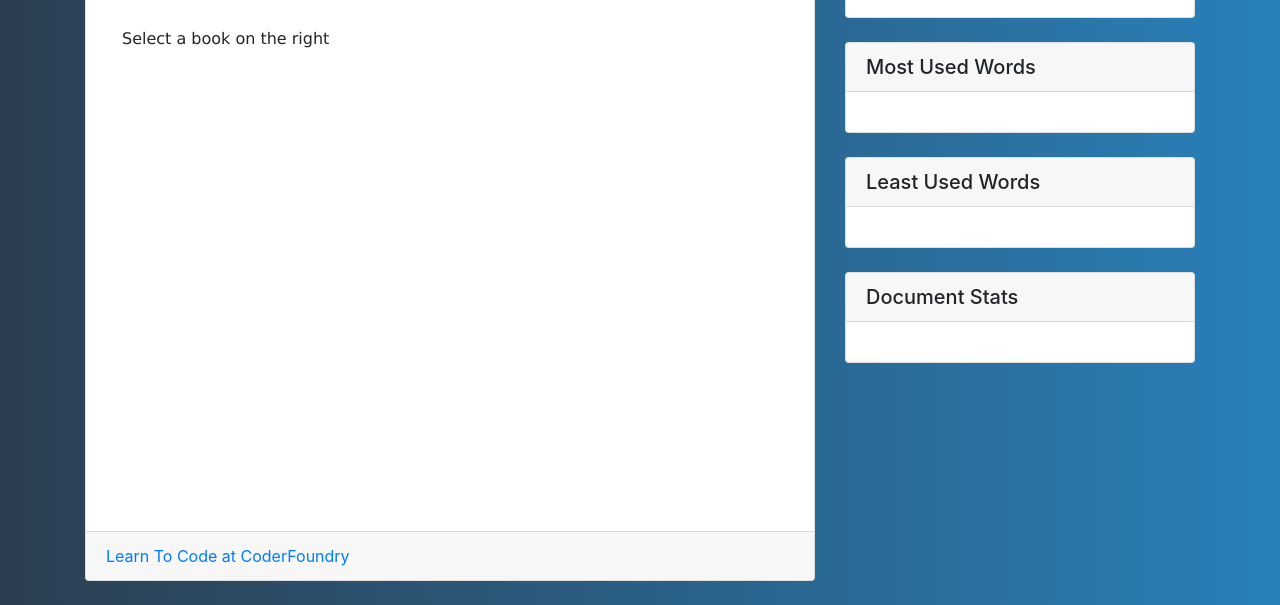
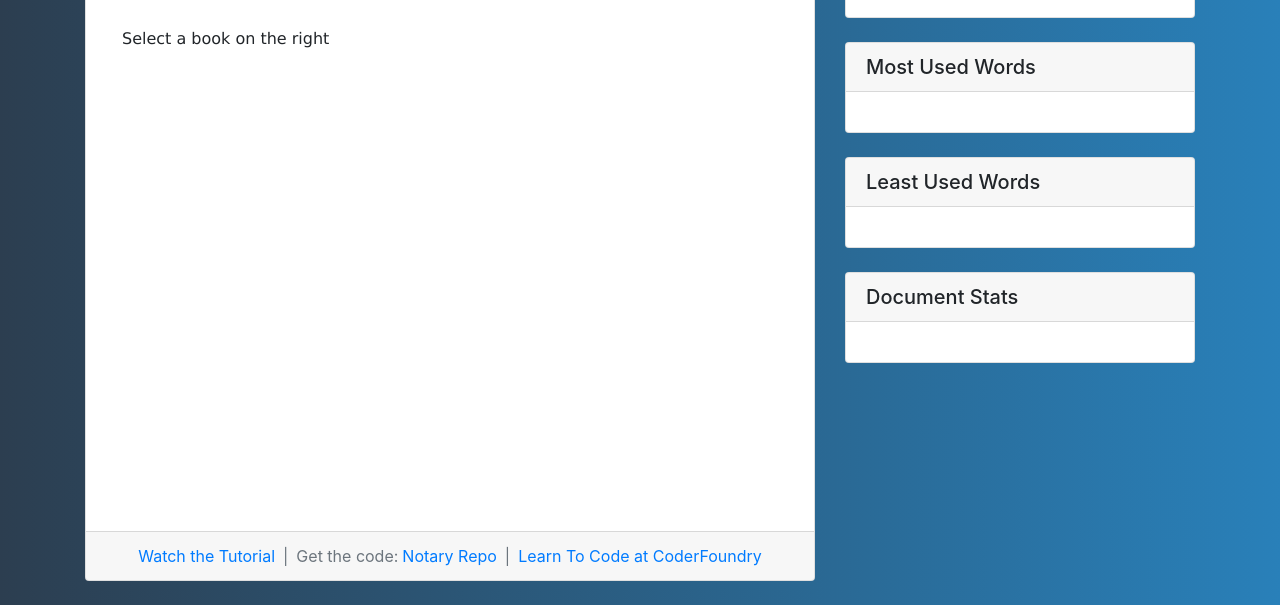
Before and after one commit to CoderFoundry/Notary, a plain HTML site: page index.html in a window 1280 px wide. Shown: the part 347-952 px from the top of the page. Drawn offline with nearby package versions, Linux system fonts and the light colour scheme.

Commit message:
Added Footer Text
Added some footer text

```diff
--- a/index.html
+++ b/index.html
@@ -27,8 +27,12 @@
                             Select a book on the right
                         </div>
                     </div>
-                    <div class="card-footer text-muted">
-                        <a href="https://CoderFoundry.com" target="_blank">Learn To Code at CoderFoundry</a>
+                    <div class="card-footer text-muted d-flex justify-content-center">
+                        <a href="https://youtu.be/KEvLAe_2jXo">Watch the Tutorial</a><span class="mx-2">|</span> Get the
+                        code: <a href="https://github.com/CoderFoundry/Notary" target="_blank">
+                            <span class="ml-1">Notary Repo</span></a><span class="mx-2">|</span><a
+                            href="https://CoderFoundry.com" target="_blank">Learn To Code at
+                            CoderFoundry</a>
                     </div>
                 </div>
             </div>
```
